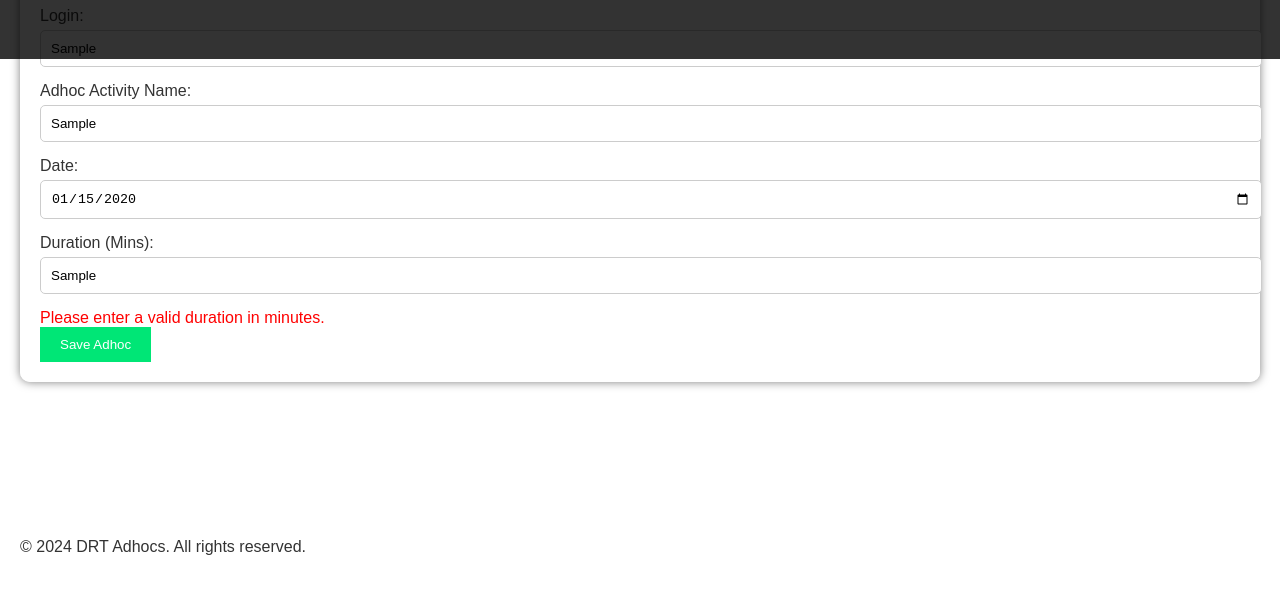
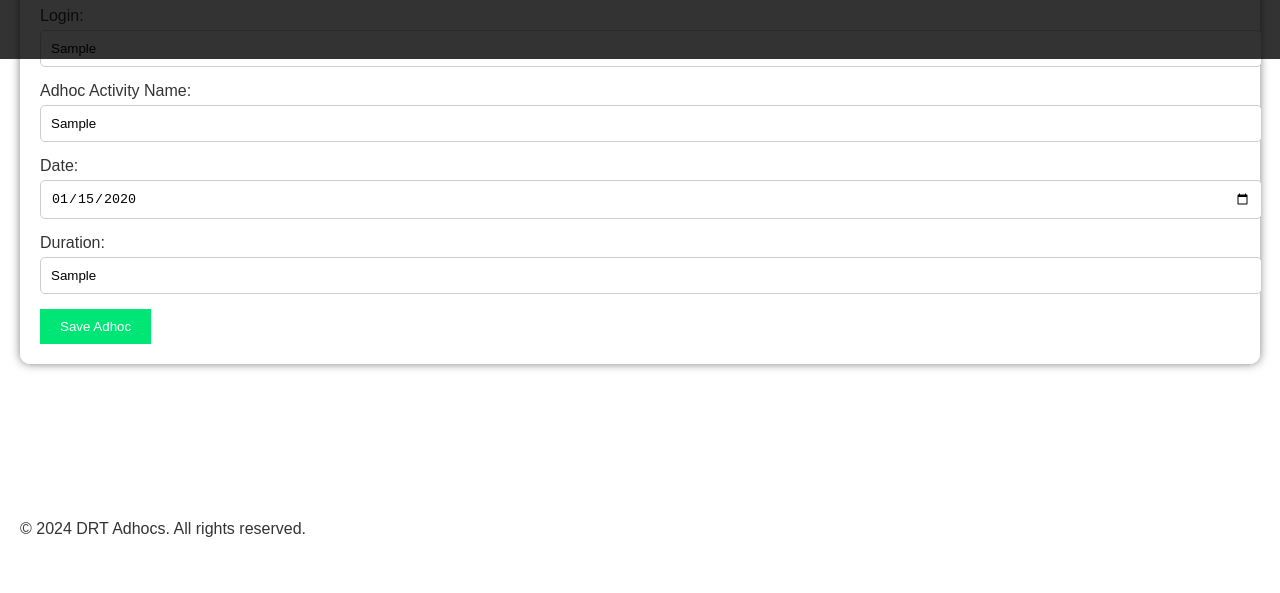
Before and after one commit to Krishna1997-coder/DRT-Adhoc, a plain HTML site: page new_adhoc.html in a window 1280 px wide. Both pictures are taken after typing "Sample", "Sample", "2020-01-15", "Sample" into the empty fields and a click on the input "Save Adhoc". Shown: the part 201-794 px from the top of the page. Drawn offline with Linux system fonts and the light colour scheme.

Commit message:
Update new_adhoc.html

```diff
--- a/new_adhoc.html
+++ b/new_adhoc.html
@@ -7,29 +7,11 @@
     <link rel="stylesheet" href="styles.css">
     <script src="https://cdnjs.cloudflare.com/ajax/libs/xlsx/0.16.2/xlsx.full.min.js"></script>
     <script>
-        function saveAdhocData(event) {
-            event.preventDefault();
-
-            const login = document.getElementById('login').value.trim();
-            const activityName = document.getElementById('activityName').value.trim();
+        function saveAdhocData() {
+            const login = document.getElementById('login').value;
+            const activityName = document.getElementById('activityName').value;
             const date = document.getElementById('date').value;
-            const duration = document.getElementById('duration').value.trim();
-            const errorMessage = document.getElementById('error-message');
-            const successMessage = document.getElementById('success-message');
-
-            if (!login || !activityName || !date || !duration) {
-                errorMessage.textContent = "All fields are required.";
-                errorMessage.style.display = "block";
-                successMessage.style.display = "none";
-                return;
-            }
-
-            if (isNaN(duration) || duration <= 0) {
-                errorMessage.textContent = "Please enter a valid duration in minutes.";
-                errorMessage.style.display = "block";
-                successMessage.style.display = "none";
-                return;
-            }
+            const duration = document.getElementById('duration').value;
 
             const adhocData = {
                 login,
@@ -42,11 +24,7 @@
             pastAdhocs.push(adhocData);
             localStorage.setItem('adhocData', JSON.stringify(pastAdhocs));
 
-            successMessage.textContent = 'Adhoc data saved successfully!';
-            successMessage.style.display = "block";
-            errorMessage.style.display = "none";
-
-            document.getElementById('adhocForm').reset();
+            alert('Adhoc data saved successfully!');
         }
     </script>
 </head>
@@ -60,7 +38,7 @@
     <main>
         <div class="container">
             <h2>Enter New Adhoc Details</h2>
-            <form id="adhocForm" onsubmit="saveAdhocData(event);">
+            <form onsubmit="saveAdhocData(); return false;">
                 <div class="form-group">
                     <label for="login">Login:</label>
                     <input type="text" id="login" name="login" required>
@@ -74,11 +52,9 @@
                     <input type="date" id="date" name="date" required>
                 </div>
                 <div class="form-group">
-                    <label for="duration">Duration (Mins):</label>
+                    <label for="duration">Duration:</label>
                     <input type="text" id="duration" name="duration" required>
                 </div>
-                <div id="error-message" style="display: none; color: red;"></div>
-                <div id="success-message" style="display: none; color: green;"></div>
                 <input type="submit" value="Save Adhoc">
             </form>
         </div>
```
